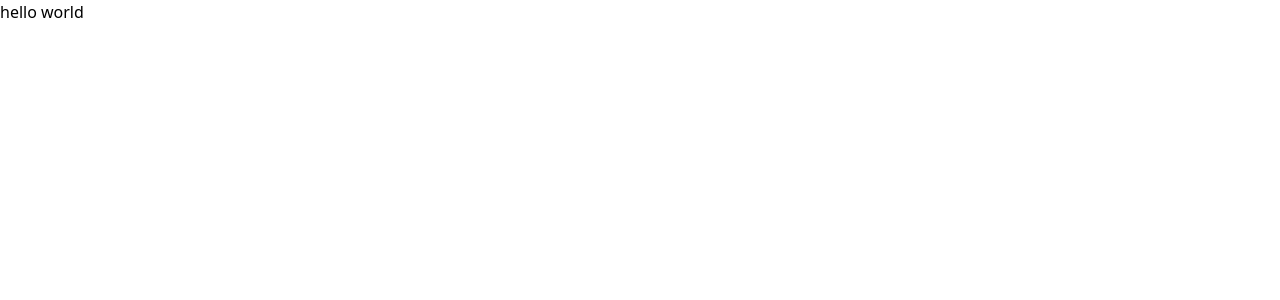
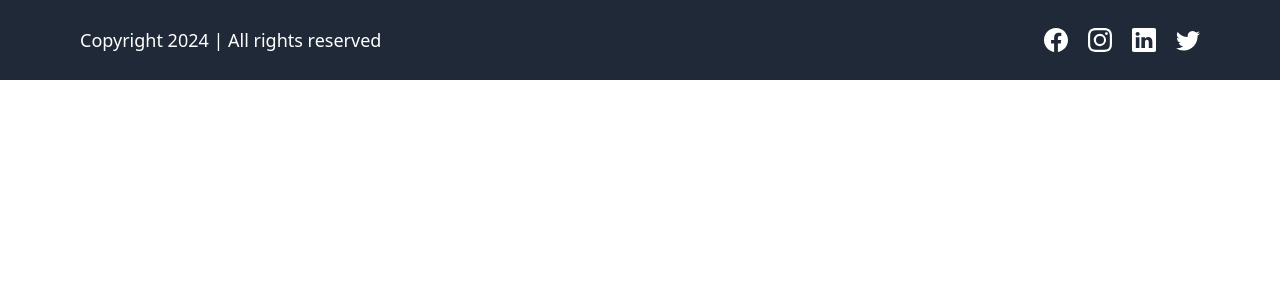
Before and after one commit to AvinashAvi00/Online-Sports-Booking-Tournament, a React (Vite) app: page / in a window 1280 px wide. Shown: the top 300 px of the page. Built offline with nearby package versions, Linux system fonts and the light colour scheme.

Commit message:
Added footer component

```diff
--- a/src/App.jsx
+++ b/src/App.jsx
@@ -1,13 +1,18 @@
-
-import './App.css'
+import './App.css';
+import { Routes, Route } from 'react-router-dom';
+import Footer from './Components/Footer';
 
 function App() {
-
   return (
     <>
-    hello world
+      <Routes>
+        {/* Define your routes here */}
+        {/* <Route path="/" element={<Home />} /> */}
+        {/* Add more routes as needed */}
+      </Routes>
+      <Footer />
     </>
-  )
+  );
 }
 
-export default App
+export default App;
--- /dev/null
+++ b/src/Components/Footer.jsx
@@ -0,0 +1,32 @@
+import { BsFacebook, BsInstagram, BsLinkedin, BsTwitter } from 'react-icons/bs';
+function Footer() {
+    const currentDate = new Date();
+    const year = currentDate.getFullYear();
+
+    return (
+        <>
+            <footer className='relative left-0 bottom-0 h-[10vh] py-5 flex flex-col sm:flex-row items-center justify-between text-white bg-gray-800 sm:px-20'>
+                <section className='text-lg text-red'>
+                    Copyright {year} | All rights reserved
+                </section>
+                <section className='flex items-center justify-center gap-5 text-2xl text-white'>
+                    <a className='hover:text-yellow-500 transition-all ease-in-out duration-300'>
+                        <BsFacebook />
+                    </a>
+                    <a className='hover:text-yellow-500 transition-all ease-in-out duration-300'>
+                        <BsInstagram />
+                    </a>
+                    <a className='hover:text-yellow-500 transition-all ease-in-out duration-300'>
+                        <BsLinkedin />
+                    </a>
+                    <a className='hover:text-yellow-500 transition-all ease-in-out duration-300'>
+                        <BsTwitter />
+                    </a>
+                </section>
+            </footer>
+        </>
+    );
+
+}
+
+export default Footer;
--- a/tailwind.config.js
+++ b/tailwind.config.js
@@ -1,6 +1,6 @@
 /** @type {import('tailwindcss').Config} */
 module.exports = {
-  content: ["./src/**/*.{html,js,jsx,ts,tsx}"],
+  content: ["./index.html", "./src/**/*.{html,js,jsx,ts,tsx}"],
   theme: {
     extend: {},
   },
```
Also changed, not shown: 1 other file (tests, documents, lock files or other folders).
